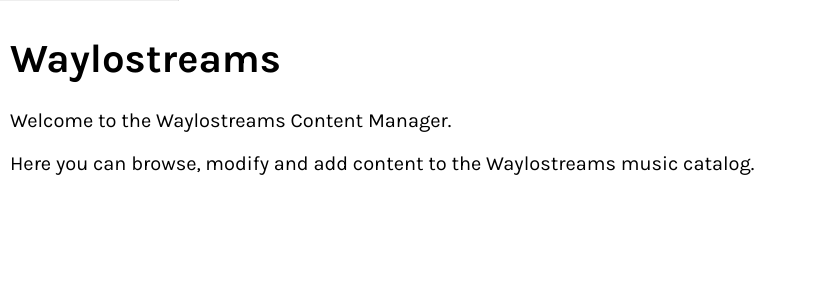
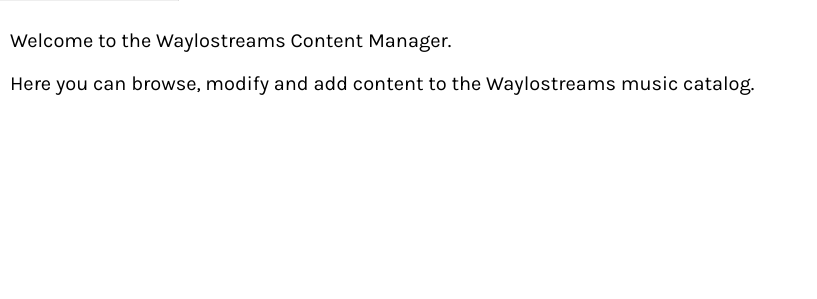
Before and after one commit to waylostreamers/catalog, a Django app: page / in a window 1280 px wide. Shown: the part 42-341 px from the top of the page, without its empty margins (0-817 px from the left). Run offline with Django 3.2, Linux system fonts and the light colour scheme; parts of the project's set-up code (start-up, migrations or seed data) failed here and were passed over.

Commit message:
remove heading

```diff
--- a/content/templates/index.html
+++ b/content/templates/index.html
@@ -1,6 +1,5 @@
 {% extends "base.html" %}
 {% block content %}
-<h1>Waylostreams</h1>
 <p>Welcome to the Waylostreams Content Manager.</p>
 <p>Here you can browse, modify and add content to the Waylostreams music catalog.</p>
 {% endblock content %}
```
